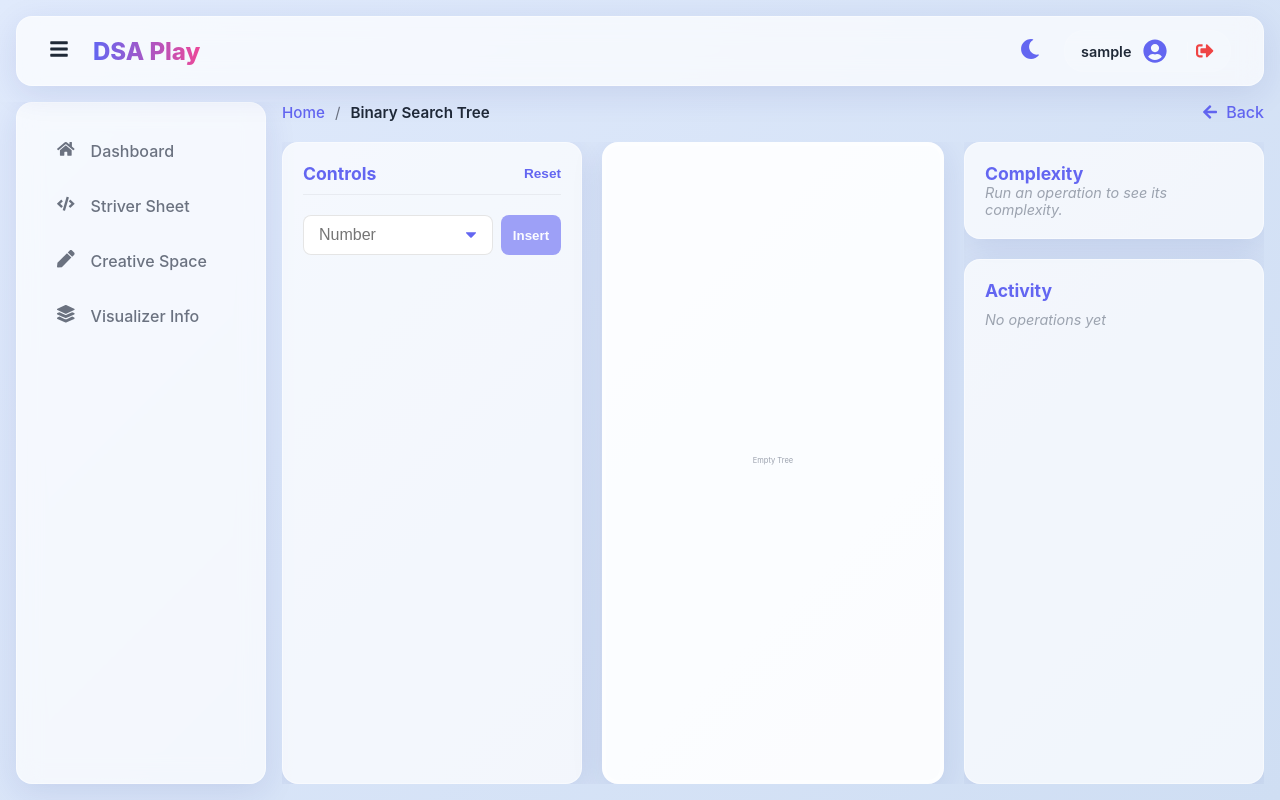
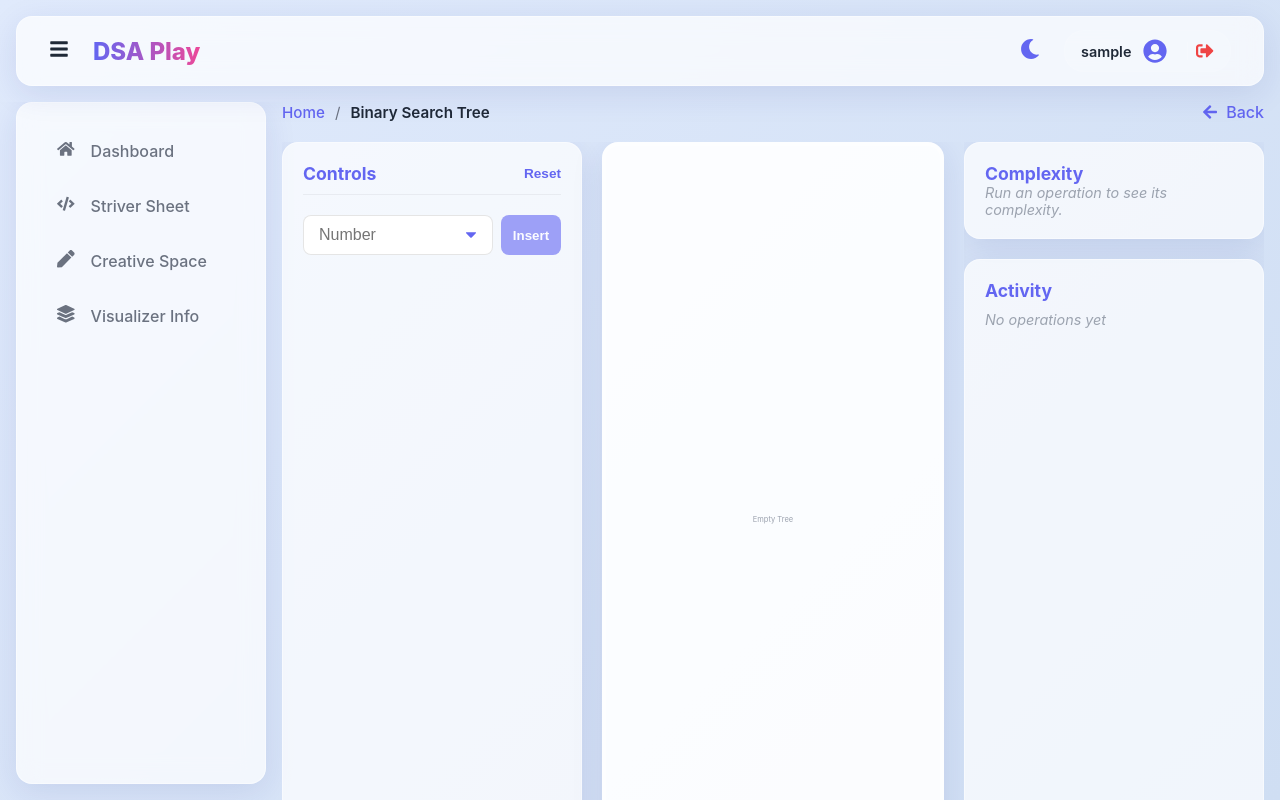
Before and after one commit to Tharunkunamalla/Dsa-playground, a React (Vite) app in the folder client/: page /visualizer/binary-tree in a window 1280 px wide. Built offline with nearby package versions, Linux system fonts and the light colour scheme; sample sign-in values are in the browser's storage.

Commit message:
control panel

```diff
--- a/client/src/visualizers/common/VisualizerLayout.css
+++ b/client/src/visualizers/common/VisualizerLayout.css
@@ -1,5 +1,5 @@
 .viz-container {
-  height: 100%;
+  height: 100vh;
   display: flex;
   flex-direction: column;
 }
@@ -51,7 +51,8 @@
   gap: 20px;
   flex: 1;
   min-height: 0;
-  overflow: hidden; /* Prevent grid itself from growing */
+  /* overflow: hidden; Prevent grid itself from growing */
+  overflow-y: auto;
 }
 
 /* Panels */
@@ -59,12 +60,14 @@
   display: flex;
   flex-direction: column;
   /* background/border handled by glass-card class in JSX */
-  overflow: hidden;
+  overflow: ;
   max-height: 100%;
 }
 
 .controls-panel {
   padding: 20px;
+  flex: 1;
+  min-height: 0;
   overflow-y: auto; /* Allow scroll if controls are many */
 }
 
@@ -89,7 +92,8 @@
   display: flex;
   flex-direction: column;
   gap: 20px;
-  overflow: hidden; /* Don't let info panel grow */
+  overflow: auto; /* Don't let info panel grow */
+  min-height: 0;
 }
 
 .complexity-card {
@@ -99,7 +103,7 @@
 
 .activity-card {
   flex: 1; /* Take remaining space */
-  overflow: hidden;
+  /* overflow: hidden; */
   display: flex;
   flex-direction: column;
   padding: 20px;
@@ -128,10 +132,12 @@
   align-items: center;
   margin-bottom: 20px;
   padding-bottom: 10px;
-  border-bottom: 1px solid rgba(0,0,0,0.05);
+  border-bottom: 1px solid rgba(0, 0, 0, 0.05);
 }
 
-.panel-header h3, .complexity-card h3, .activity-card h3 {
+.panel-header h3,
+.complexity-card h3,
+.activity-card h3 {
   font-size: 1.1rem;
   font-weight: 700;
   color: var(--primary);
@@ -160,7 +166,7 @@
 /* Responsive */
 @media (max-width: 1200px) {
   .viz-grid {
-    grid-template-columns: 250px 1fr 250px;
+    grid-template-columns: 100px 1fr 100px;
   }
 }
 
```
